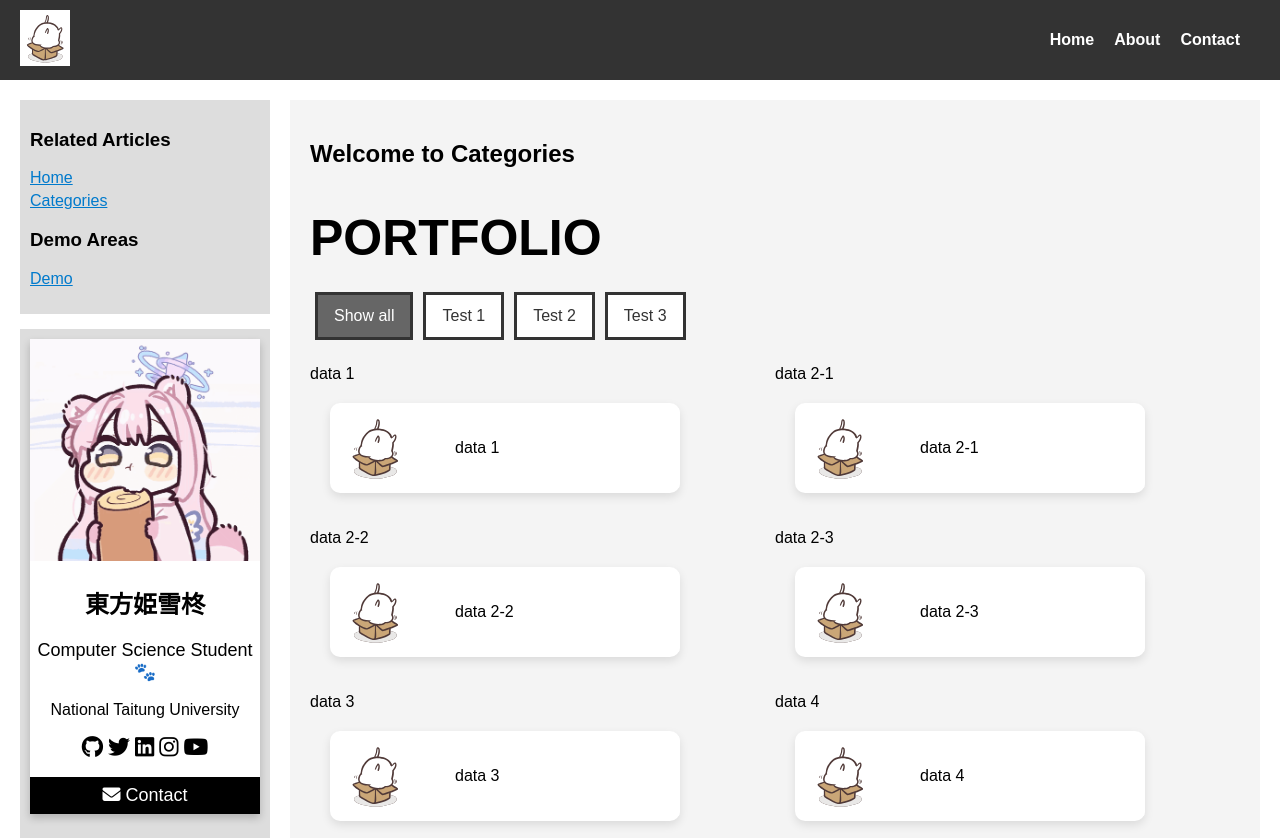
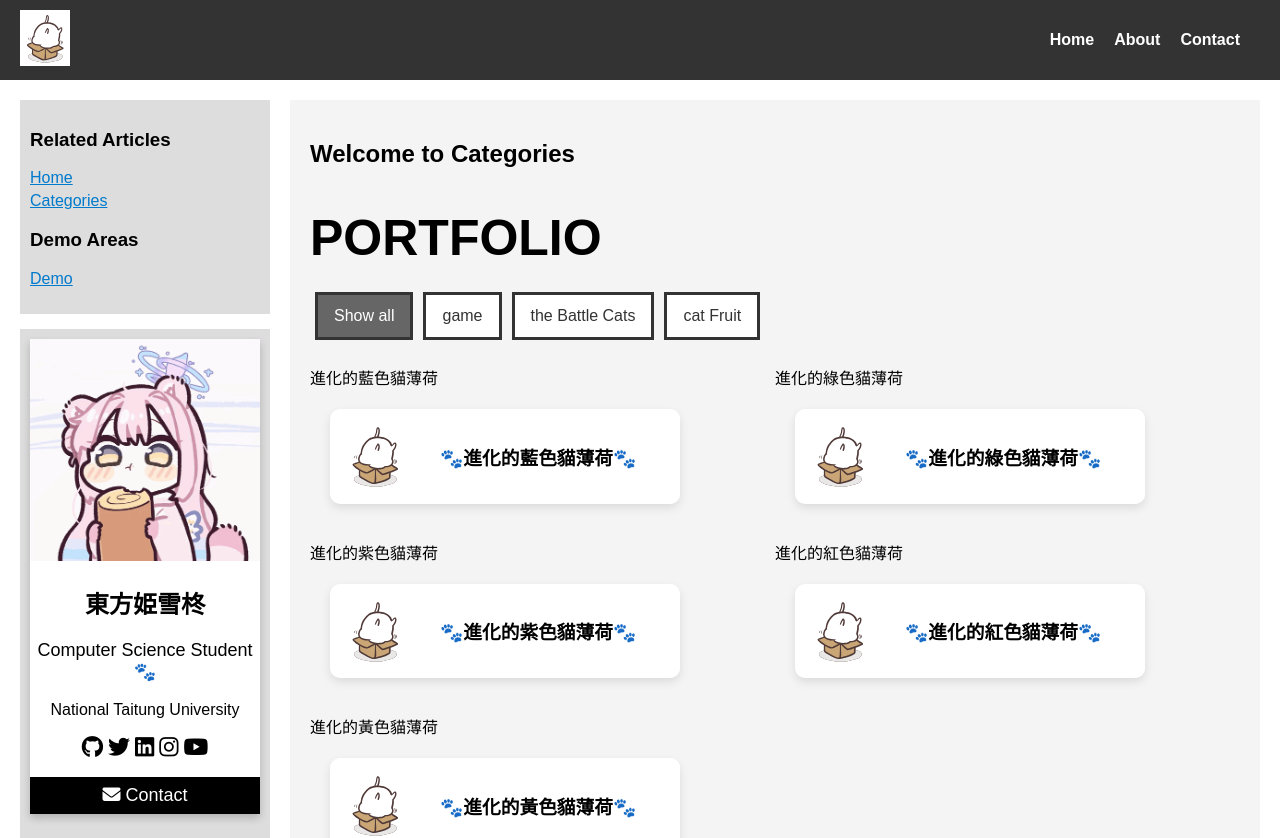
Before and after one commit to touhou-kiyuhi/github_page_vue3, a Vue app: page /github_page_vue3/categories in a window 1280 px wide. Shown: the top 838 px of the page. Built offline with nearby package versions, Linux system fonts and the light colour scheme.

Commit message:
BlogGallery -> BlogCard -> VideoPost Demo

```diff
--- a/src/components/blog/BlogCard.vue
+++ b/src/components/blog/BlogCard.vue
@@ -1,14 +1,19 @@
 <script setup lang="ts" name="BlogCard">
+    import type { IF_PostSrc } from '@/types/post'
     import catInBox from '@/assets/logo.svg'
-    interface BlogData {
-        name: string
-        tag: string
-        id: string
-    }
-    defineProps<{ data: BlogData }>()
+
+
+    const props = defineProps<{
+        post: IF_PostSrc
+    }>()
 </script>
 
 <template>
+    <RouterLink :to="{
+        name: 'VideoPost',
+        params: { tags: props.post.tags.join('/') },
+        query: { id: props.post.id }
+    }" class="blogcard-link">
         <article>
             <!-- 左側 Logo -->
             <div class="logo">
@@ -16,12 +21,18 @@
             </div>
             <!-- 右側內容 -->
             <div class="card-content">
-            <p> {{ data.name }} </p>
+                <h3>🐾{{ props.post.name }}🐾</h3>
             </div>
         </article>
+    </RouterLink>
 </template>
 
 <style scoped>
+    .blogcard-link {
+        text-decoration: none;
+        color: inherit;
+        display: block;
+    }
     article {
         display: flex;
         align-items: center; /* 讓 logo 和內容垂直置中 */
@@ -68,10 +79,10 @@
         padding: 15px;
         flex-grow: 1;
         background-color: #ffffff;
-        margin-left: 20px; /* 讓內容區塊與 logo 區塊有間距 */
+        margin-left: 5px; /* 讓內容區塊與 logo 區塊有間距 */
     }
 
-    .card h2 {
+    .card h3 {
         margin: 0;
         font-size: 1.4em;
         color: #333;
--- a/src/components/blog/BlogGallery.vue
+++ b/src/components/blog/BlogGallery.vue
@@ -1,37 +1,32 @@
 <script setup lang="ts" name="BlogGallery">
+    import { computed, ref } from 'vue'
     import BlogCard from '@/components/blog/BlogCard.vue'
-    import { computed, ref } from 'vue'
+
 
     // 處理 Filter
     const selectedTag = ref('all')
     const tagList = [
         { id: "all", name: "Show all" },
-        { id: "test1", name: "Test 1" },
-        { id: "test2", name: "Test 2" },
-        { id: "test3", name: "Test 3" },
+        // 貓咪大戰爭 測資
+        { id: "game", name: "game" },
+        { id: "theBattleCats", name: "the Battle Cats" },
+        { id: "catFruit", name: "cat Fruit" },
     ]
     const activeTag = computed(() => selectedTag.value)
     function selectTag(tagId: string) {
         selectedTag.value = tagId
     }
     // 模擬 data
-    const dataList = [
-        { id: "data1", name: "data 1", tag: "test1" },
-        { id: "data2-1", name: "data 2-1", tag: "test2" },
-        { id: "data2-2", name: "data 2-2", tag: "test2" },
-        { id: "data2-3", name: "data 2-3", tag: "test2" },
-        { id: "data3", name: "data 3", tag: "test3" },
-        { id: "data4", name: "data 4", tag: "test4" },
-        { id: "data5", name: "data 5", tag: "test5" },
-        { id: "data6", name: "data 6", tag: "test6" },
-        { id: "data7", name: "data 7", tag: "test7" },
-        { id: "data8", name: "data 8", tag: "test8" },
-        { id: "data9", name: "data 9", tag: "test9" },
-        { id: "data10", name: "data 10", tag: "test10" },
+    const posts = [
+        { id: "blueCatFruit",  name: "進化的藍色貓薄荷", tags: ["game", "theBattleCats", "catFruit"] },
+        { id: "greenCatFruit",  name: "進化的綠色貓薄荷", tags: ["game", "theBattleCats", "catFruit"] },
+        { id: "purpleCatFruit",  name: "進化的紫色貓薄荷", tags: ["game", "theBattleCats", "catFruit"] },
+        { id: "redCatFruit",  name: "進化的紅色貓薄荷", tags: ["game", "theBattleCats", "catFruit"] },
+        { id: "yellowCatFruit",  name: "進化的黃色貓薄荷", tags: ["game", "theBattleCats", "catFruit"] },
     ]
-    const filteredDataList = computed(() => {
-        if (selectedTag.value === 'all') return dataList
-        return dataList.filter(item => item.tag === selectedTag.value)
+    const filteredPostList = computed(() => {
+        if (selectedTag.value === 'all') return posts
+        return posts.filter(item => item.tags.includes(selectedTag.value))
     })
 </script>
 
@@ -46,10 +41,10 @@
             > {{ tag.name }} </button>
         </div>
         <div class="row">
-            <div v-for="data in filteredDataList" :key="data.id" class="column">
-                {{ data.name }}
+            <div v-for="post in filteredPostList" :key="post.id" class="column">
+                {{ post.name }}
                 <!-- BlogCard -->
-                <BlogCard :data="data"/>
+                <BlogCard :post="post"/>
             </div>
         </div>
 	</div>
--- a/src/components/post/VideoPost.vue
+++ /dev/null
@@ -1,52 +0,0 @@
-<script setup lang="ts" name="VideoPost">
-    import { ref, onMounted } from 'vue'
-    import { fetchJSON } from '@/hooks/useFetch'
-    import type { IF_VideoPost } from '@/types/post'
-
-
-    const props = defineProps<{
-		src: string
-	}>()
-
-    let videoPostData = ref<IF_VideoPost | null>(null)
-
-    onMounted(async () => {
-        try {
-            videoPostData.value = await fetchJSON<IF_VideoPost>(props.src)
-        } catch (err) {
-            console.error('Fetch demo.json failed:', err)
-        }
-    })
-</script>
-
-<template>
-    <section class="intro" v-if="videoPostData">
-        <h1>{{ videoPostData?.title }}</h1>
-        <p>{{ videoPostData?.description }}</p>
-    </section>
-    <section v-if="videoPostData?.videos.length" v-for="video in videoPostData?.videos" :key="video.id">
-        <h2>{{ video.label }}</h2>
-        <div class="video-container">
-            <iframe :src="`https://www.youtube.com/embed/${video.id}`"
-                    frameborder="0"
-                    allow="accelerometer; autoplay; clipboard-write; encrypted-media; gyroscope; picture-in-picture"
-                    allowfullscreen
-            ></iframe>
-        </div>
-    </section>
-</template>
-
-<style scoped>
-    .video-container {
-        display: flex;
-        justify-content: center;
-        margin: 1rem 0;
-    }
-
-    .video-container iframe {
-        aspect-ratio: 16 / 9;
-        width: 100%;
-        max-width: 800px;
-        border: none;
-    }
-</style>
--- /dev/null
+++ b/src/pages/categories/VideoPost.vue
@@ -0,0 +1,62 @@
+<script setup lang="ts" name="VideoPost">
+    import { ref, onMounted } from 'vue'
+    import { useRoute } from 'vue-router'
+    import { fetchJSON } from '@/hooks/useFetch'
+    import type { IF_VideoPost } from '@/types/post'
+
+
+    let route = useRoute()
+    const videoPostData = ref<IF_VideoPost | null>(null)
+
+    onMounted(async () => {
+        try {
+            const tags = route.params.tags as string
+            const id = route.query.id as string
+            videoPostData.value = await fetchJSON(`/json/categories/${tags}/${id}.json`)
+        } catch (err) {
+            console.error('Fetch demo.json failed:', err)
+        }
+    })
+</script>
+
+<template>
+    <main class="video-post-main">
+        <section class="intro" v-if="videoPostData">
+            <h1>{{ videoPostData?.title }}</h1>
+            <p>{{ videoPostData?.description }}</p>
+        </section>
+        <section v-if="videoPostData?.videos.length" v-for="video in videoPostData?.videos" :key="video.id">
+            <h2>{{ video.label }}</h2>
+            <div class="video-container">
+                <iframe :src="`https://www.youtube.com/embed/${video.id}`"
+                    frameborder="0"
+                    allow="accelerometer; autoplay; clipboard-write; encrypted-media; gyroscope; picture-in-picture"
+                    allowfullscreen
+                ></iframe>
+            </div>
+        </section>
+    </main>
+</template>
+
+<style scoped>
+    .video-post-main {
+        flex: 1;
+        padding: 20px;
+    }
+
+    .video-post-main .introduction p {
+        font-size: 18px;
+    }
+    .video-container {
+        display: flex;
+        justify-content: center;
+        margin: 1rem 0;
+    }
+
+    .video-container iframe {
+        aspect-ratio: 16 / 9;
+        width: 100%;
+        max-width: 800px;
+        border: none;
+    }
+</style>
--- a/src/pages/demo/Demo.vue
+++ b/src/pages/demo/Demo.vue
@@ -2,16 +2,16 @@
     import ljjmk94ProfileCard from '@/assets/ljjmk94ProfileCardByExtricate.gif'
     import CodeBlockFileLoader from '@/components/codeBlock/CodeBlockFileLoader.vue'
     import CodeBlockMarkdownLoader from '@/components/codeBlock/CodeBlockMarkdownLoader.vue'
-    import VideoPost from '@/components/post/VideoPost.vue'
-
-
-
+    import BlogGallery from '@/components/blog/BlogGallery.vue'
 </script>
 
 <template>
     <main class="demo-main">
+        <section class="introduction">
+            <h1>Demo</h1>
+        </section>
+        <!-- <BlogGallery /> -->
         <!-- <img :src="ljjmk94ProfileCard" alt="小闇！！" title="窩是隻卯咪！！ 嗷嗷嗷！！"> -->
-        <VideoPost src="src/components/post/demo.json"/>
         <!-- 待調整 -->
         <!-- <CodeBlockFileLoader lang="Python" src="/code/helloWorld.py" />
         <CodeBlockMarkdownLoader src="/markdown/helloWorld/HelloWorld.md" /> -->
@@ -19,5 +19,12 @@
 </template>
 
 <style scoped>
+    .demo-main {
+        flex: 1;
+        padding: 20px;
+    }
 
+    .demo-main .introduction p {
+        font-size: 18px;
+    }
 </style>
--- a/src/router/index.ts
+++ b/src/router/index.ts
@@ -8,6 +8,7 @@ import Home from '@/pages/home/Home.vue'
 
 import CategoriesPage from '@/pages/CategoriesPage.vue'
 import Categories from '@/pages/categories/Categories.vue'
+import VideoPost from '@/pages/categories/VideoPost.vue'
 
 import AboutPage from '@/pages/AboutPage.vue'
 
@@ -20,30 +21,47 @@ const router = createRouter({
     history: createWebHistory('/github_page_vue3/'),
     routes: [
         {
-            name: 'welcomePage', path: '/', component: WelcomePage, meta: { title: 'touhou-kiyuhi' },
+            name: 'welcomePage', path: '/', component: WelcomePage,
             children: [
-                { name: 'welcomeProfileCard', path: '', component: ProfileCard, }
+                {
+                    name: 'welcomeProfileCard', path: '', component: ProfileCard,
+                    meta: { title: 'touhou-kiyuhi' }
+                }
             ]
         },
         {
             name: 'homePage', path: '/home',  component: HomePage,
             children: [
-                { name: 'Home', path: '', component: Home, meta: { title: 'touhou-kiyuhi - Home' } }
+                {
+                    name: 'Home', path: '', component: Home,
+                    meta: { title: 'touhou-kiyuhi - Home' }
+                }
             ]
         },
         {
-            name: 'AboutPage', path: '/about', component: AboutPage, meta: { title: 'touhou-kiyuhi - About' }
+            name: 'AboutPage', path: '/about', component: AboutPage,
+            meta: { title: 'touhou-kiyuhi - About' }
         },
         {
             name: 'CategoriesPage', path: '/categories', component: CategoriesPage,
             children: [
-                { name: 'Categories', path: '', component: Categories, meta: { title: 'touhou-kiyuhi - Categories' } }
+                {
+                    name: 'Categories', path: '', component: Categories,
+                    meta: { title: 'touhou-kiyuhi - Categories' }
+                },
+                {
+                    name: 'VideoPost', path: 'videoPost/:tags', component: VideoPost,
+                    meta: { title: 'touhou-kiyuhi - VideoPost' }
+                }
             ]
         },
         {
             name: 'DemoPage', path: '/demo', component: DemoPage,
             children: [
-                { name: 'Demo', path: '', component: Demo, meta: { title: 'touhou-kiyuhi - Demo' } }
+                {
+                    name: 'Demo', path: '', component: Demo,
+                    meta: { title: 'touhou-kiyuhi - Demo' }
+                }
             ]
         },
     ],
--- a/src/types/post.ts
+++ b/src/types/post.ts
@@ -1,4 +1,10 @@
 // export type PostType = 'video' | 'others'
+
+export interface IF_PostSrc {
+	id: string
+	name: string
+	tags: string[]
+}
 
 // Video Type Post
 export interface IF_Video {
```
Also changed, not shown: public/json/categories/game/theBattleCats/catFruit/blueCatFruit.json (+5 -5 lines), public/json/categories/game/theBattleCats/catFruit/greenCatFruit.json (+5 -5 lines), src/components/post/demo.json (deleted, +0 -25 lines). Lines whose indentation alone changed are shown as unchanged.
